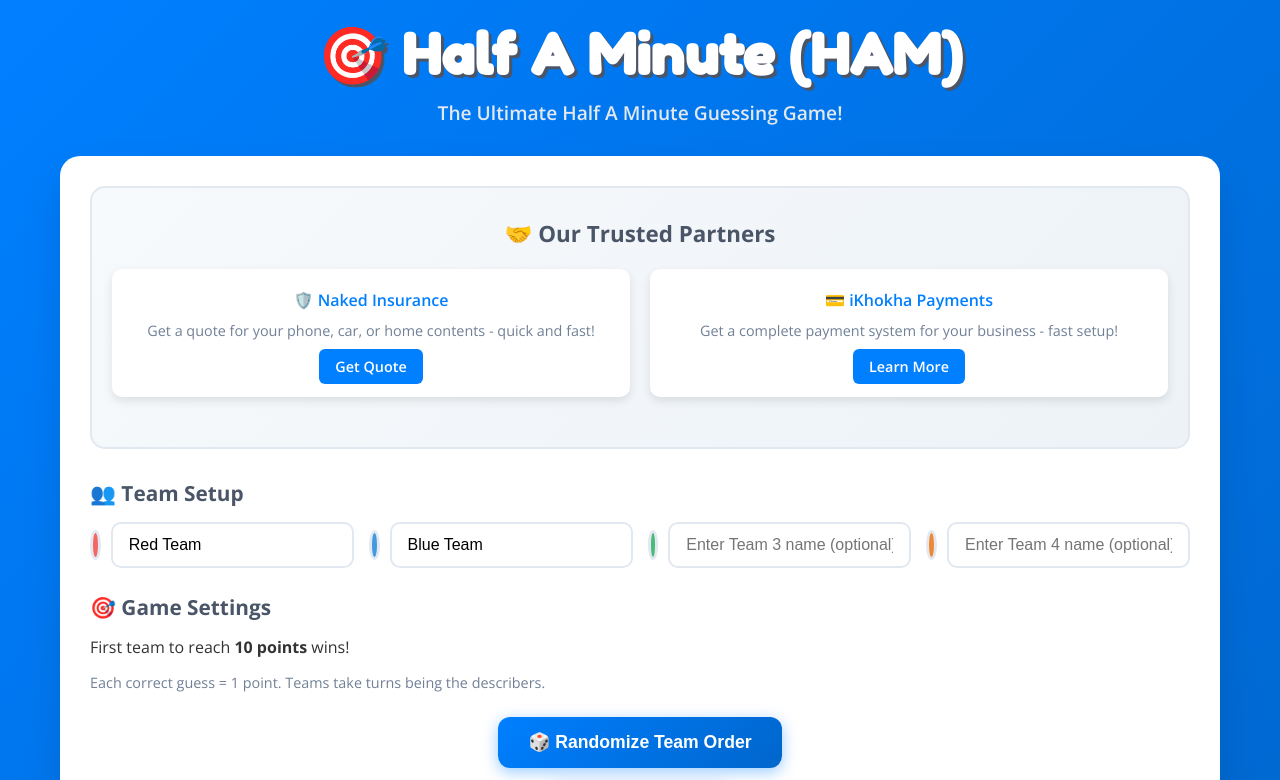
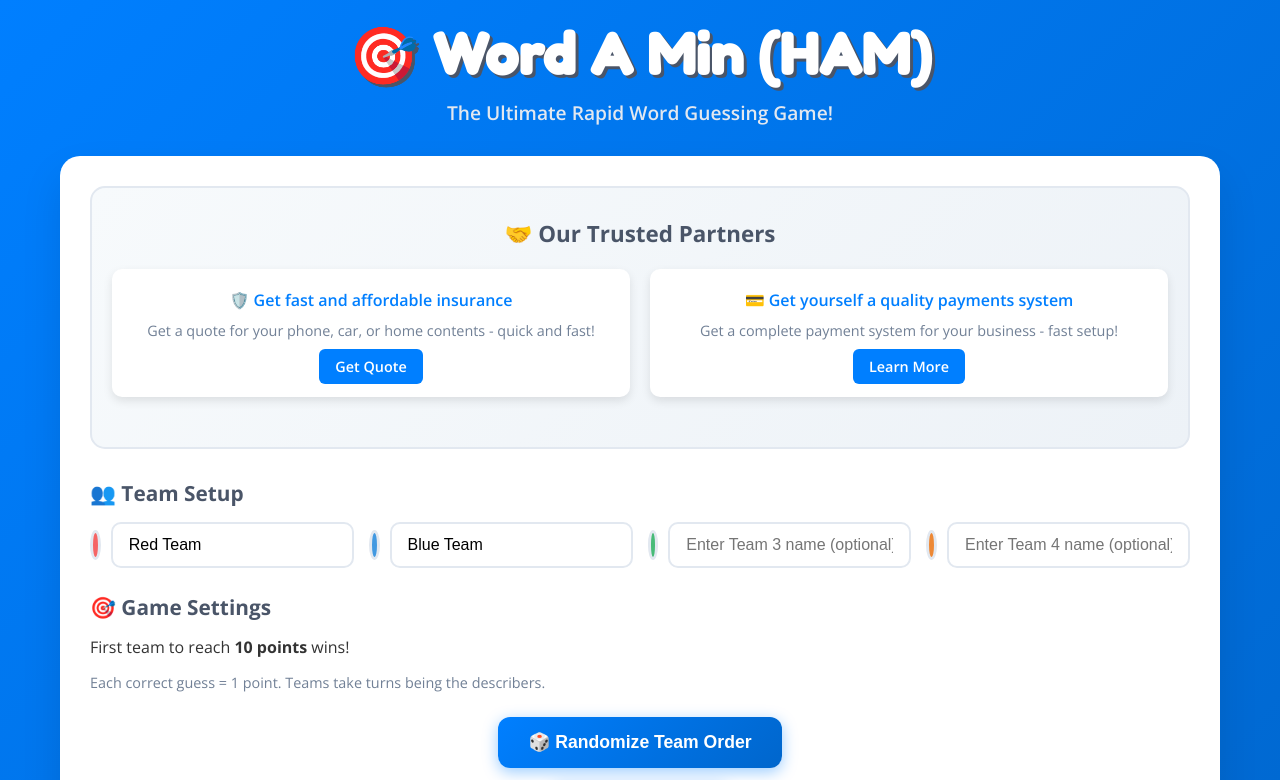
Before and after one commit to Yuliverse/30secs, a plain HTML site: page index.html in a window 1280 px wide. Shown: the top 780 px of the page. Drawn offline with nearby package versions, Linux system fonts and the light colour scheme.

Commit message:
Update index.html

```diff
--- a/index.html
+++ b/index.html
@@ -3,7 +3,7 @@
 <head>
     <meta charset="UTF-8">
     <meta name="viewport" content="width=device-width, initial-scale=1.0">
-    <title>Thirdy Secondz - Online Board Game</title>
+    <title>Words A Min - Online Game</title>
     <style>
         @import url('https://fonts.googleapis.com/css2?family=Fredoka+One:wght@400&family=Open+Sans:wght@400;600;700&display=swap');
 
@@ -327,8 +327,8 @@
 <body>
     <div class="container">
         <div class="game-header">
-            <h1 class="game-title">🎯 Half A Minute (HAM)</h1>
-            <p class="game-subtitle">The Ultimate Half A Minute Guessing Game!</p>
+            <h1 class="game-title">🎯 Word A Min (HAM)</h1>
+            <p class="game-subtitle">The Ultimate Rapid Word Guessing Game!</p>
         </div>
 
         <div id="gameSetup" class="game-setup">
@@ -337,12 +337,12 @@
                     <h3 style="color: #4a5568; margin-bottom: 20px; font-size: 1.4rem;">🤝 Our Trusted Partners</h3>
                     <div style="display: grid; grid-template-columns: repeat(auto-fit, minmax(280px, 1fr)); gap: 20px; margin-bottom: 20px;">
                         <div style="background: white; padding: 20px; border-radius: 10px; box-shadow: 0 4px 10px rgba(0,0,0,0.1);">
-                            <div style="font-weight: 600; color: #007fff; margin-bottom: 10px;">🛡️ Naked Insurance</div>
+                            <div style="font-weight: 600; color: #007fff; margin-bottom: 10px;">🛡️ Get fast and affordable insurance </div>
                             <div style="color: #718096; font-size: 0.9rem; margin-bottom: 15px;">Get a quote for your phone, car, or home contents - quick and fast!</div>
                             <a href="https://app.naked.insure/e/4kK5MC2cAHb" target="_blank" rel="noopener noreferrer" style="background: #007fff; color: white; padding: 8px 16px; border-radius: 6px; text-decoration: none; font-size: 0.9rem; font-weight: 600;">Get Quote</a>
                         </div>
                         <div style="background: white; padding: 20px; border-radius: 10px; box-shadow: 0 4px 10px rgba(0,0,0,0.1);">
-                            <div style="font-weight: 600; color: #007fff; margin-bottom: 10px;">💳 iKhokha Payments</div>
+                            <div style="font-weight: 600; color: #007fff; margin-bottom: 10px;">💳 Get yourself a quality payments system </div>
                             <div style="color: #718096; font-size: 0.9rem; margin-bottom: 15px;">Get a complete payment system for your business - fast setup!</div>
                             <a href="https://referral.ikhokha.com/uvm8eTNF" target="_blank" rel="noopener noreferrer" style="background: #007fff; color: white; padding: 8px 16px; border-radius: 6px; text-decoration: none; font-size: 0.9rem; font-weight: 600;">Learn More</a>
                         </div>
@@ -393,12 +393,12 @@
                     <h3 style="color: #4a5568; margin-bottom: 20px; font-size: 1.4rem;">🤝 Our Trusted Partners</h3>
                     <div style="display: grid; grid-template-columns: repeat(auto-fit, minmax(280px, 1fr)); gap: 20px; margin-bottom: 20px;">
                         <div style="background: white; padding: 20px; border-radius: 10px; box-shadow: 0 4px 10px rgba(0,0,0,0.1);">
-                            <div style="font-weight: 600; color: #007fff; margin-bottom: 10px;">🛡️ Naked Insurance</div>
+                            <div style="font-weight: 600; color: #007fff; margin-bottom: 10px;">🛡️ Get fast and affordable insurance</div>
                             <div style="color: #718096; font-size: 0.9rem; margin-bottom: 15px;">Get a quote for your phone, car, or home contents - quick and fast!</div>
                             <a href="https://app.naked.insure/e/4kK5MC2cAHb" target="_blank" rel="noopener noreferrer" style="background: #007fff; color: white; padding: 8px 16px; border-radius: 6px; text-decoration: none; font-size: 0.9rem; font-weight: 600;">Get Quote</a>
                         </div>
                         <div style="background: white; padding: 20px; border-radius: 10px; box-shadow: 0 4px 10px rgba(0,0,0,0.1);">
-                            <div style="font-weight: 600; color: #007fff; margin-bottom: 10px;">💳 iKhokha Payments</div>
+                            <div style="font-weight: 600; color: #007fff; margin-bottom: 10px;">💳 Get yourself a quality payments system</div>
                             <div style="color: #718096; font-size: 0.9rem; margin-bottom: 15px;">Get a complete payment system for your business - fast setup!</div>
                             <a href="https://referral.ikhokha.com/uvm8eTNF" target="_blank" rel="noopener noreferrer" style="background: #007fff; color: white; padding: 8px 16px; border-radius: 6px; text-decoration: none; font-size: 0.9rem; font-weight: 600;">Learn More</a>
                         </div>
```
